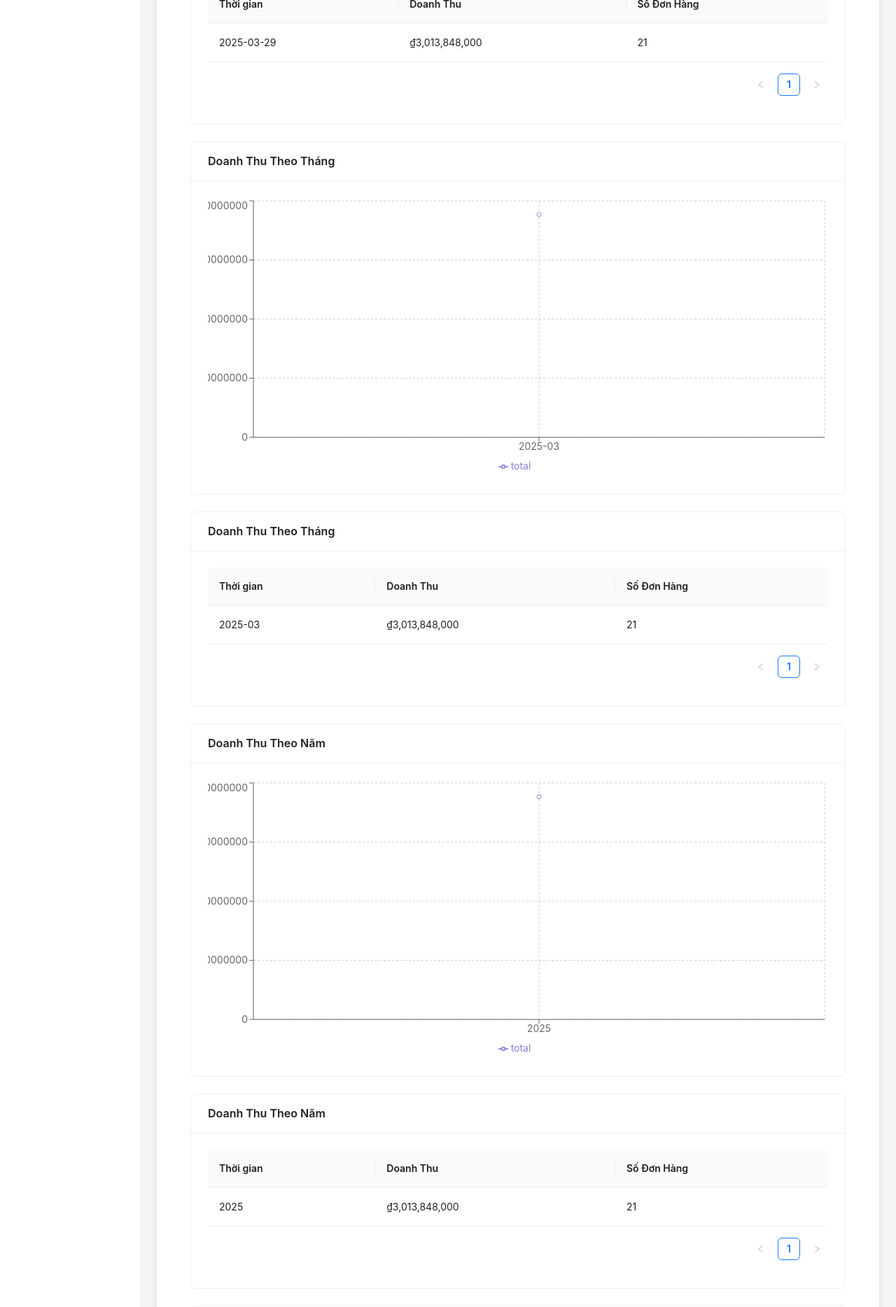
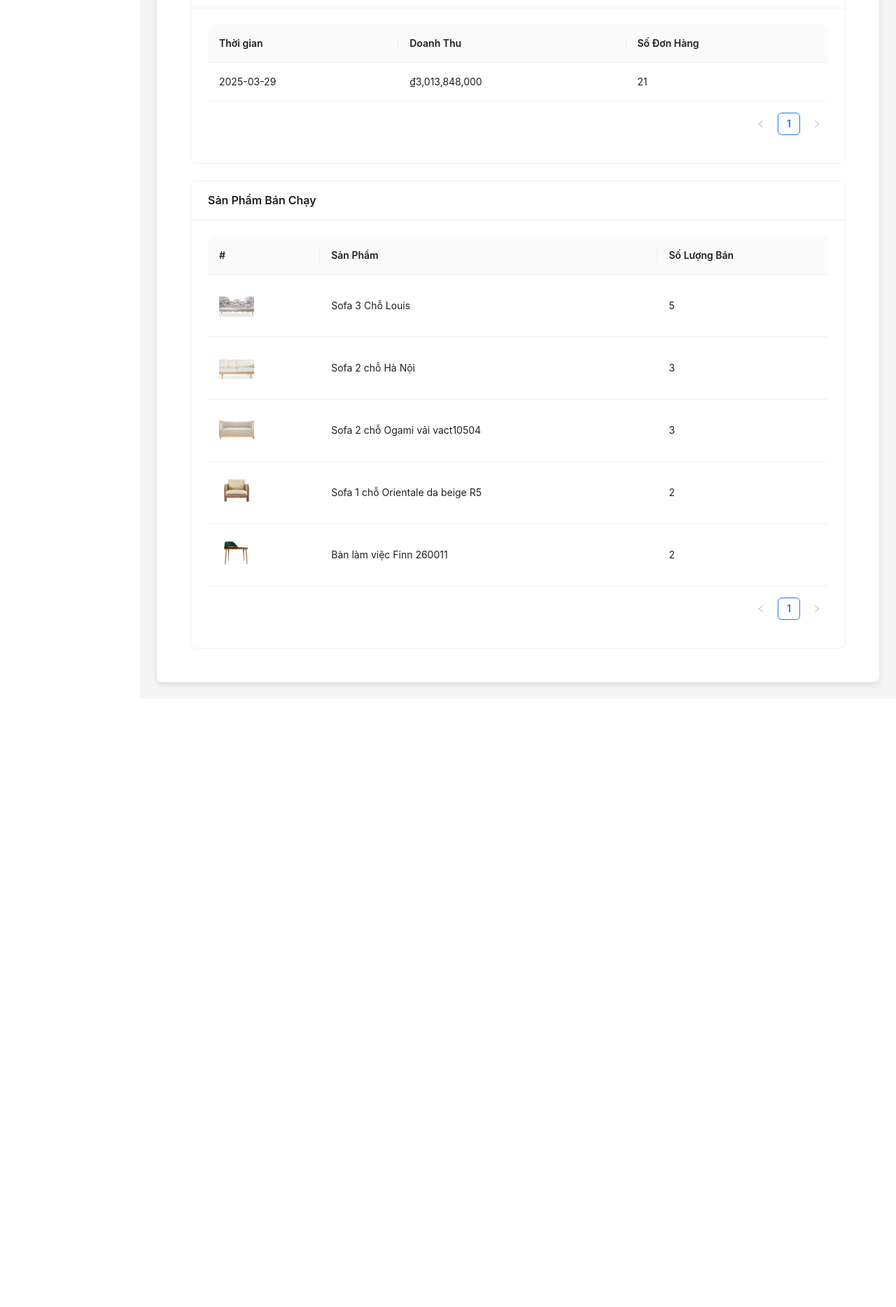
Before and after one commit to Website-Furino/FW2_Spring2025, a React (Vite) app: page /admin/dashboard in a window 1280 px wide. Shown: the part 880-2748 px from the top of the page at 70% size. After the commit the page ends 1879 px from the top, so only its background shows below. Built offline with nearby package versions, Linux system fonts and the light colour scheme; data requests are answered from the project's data file; sample sign-in values are in the browser's storage.

Commit message:
update hiển thị thống kê

```diff
--- a/src/page/(admin)/Dashboard.tsx
+++ b/src/page/(admin)/Dashboard.tsx
@@ -1,5 +1,5 @@
 import React, { useState, useEffect } from "react";
-import { Row, Col, Card, Statistic, Table, Image } from "antd";
+import { Row, Col, Card, Statistic, Table, Image, Select } from "antd";
 import axios from "axios"; // Import axios
 import {
   LineChart,
@@ -13,18 +13,18 @@ import {
 } from "recharts"; // Import recharts
 import dayjs from "dayjs"; // Import dayjs
 
+const { Option } = Select;
+
 const Dashboard = () => {
   const [orderData, setOrderData] = useState([]); // State để lưu trữ dữ liệu đơn hàng
   const [topProducts, setTopProducts] = useState([]); // State để lưu trữ sản phẩm bán chạy
+  const [filterType, setFilterType] = useState("day"); // State để lưu lựa chọn lọc theo ngày/tháng/năm
 
   useEffect(() => {
-    // Lấy dữ liệu đơn hàng
     const fetchData = async () => {
       try {
         const response = await axios.get("http://localhost:3000/orders");
         const data = response.data;
-        console.log(data);
-
         setOrderData(data); // Lưu dữ liệu vào state
 
         // Lọc đơn hàng đã giao thành công
@@ -32,10 +32,9 @@ const Dashboard = () => {
           (order) => order.status === "Đã giao thành công"
         );
 
-        // Tính toán sản phẩm bán chạy theo tên sản phẩm
+        // Tính toán sản phẩm bán chạy
         const productSales = successfulOrders.reduce((result, order) => {
           order.cartItems.forEach((product) => {
-            // Kiểm tra nếu sản phẩm đã tồn tại trong result, nếu có thì cộng dồn số lượng
             if (!result[product.name]) {
               result[product.name] = {
                 name: product.name,
@@ -43,12 +42,11 @@ const Dashboard = () => {
                 imageUrl: product.imageUrl,
               };
             }
-            result[product.name].quantity += product.quantity; // Cộng dồn số lượng sản phẩm theo tên
+            result[product.name].quantity += product.quantity;
           });
           return result;
         }, {});
 
-        // Chuyển dữ liệu sản phẩm bán chạy thành một mảng
         const topSellingProducts = Object.keys(productSales).map(
           (productName) => ({
             key: productName,
@@ -57,12 +55,10 @@ const Dashboard = () => {
             quantity: productSales[productName].quantity,
           })
         );
-        console.log(topSellingProducts);
 
-        // Sắp xếp sản phẩm bán chạy theo số lượng
         setTopProducts(
           topSellingProducts.sort((a, b) => b.quantity - a.quantity).slice(0, 5)
-        ); // Lấy 5 sản phẩm bán chạy nhất
+        );
       } catch (error) {
         console.error("Có lỗi khi lấy dữ liệu đơn hàng:", error);
       }
@@ -74,7 +70,7 @@ const Dashboard = () => {
   // Nhóm đơn hàng theo ngày, tháng và năm
   const groupByDate = (orders) => {
     return orders.reduce((result, order) => {
-      const date = dayjs(order.date).format("YYYY-MM-DD"); // Lấy ngày theo định dạng YYYY-MM-DD
+      const date = dayjs(order.date).format("YYYY-MM-DD");
       if (!result[date]) result[date] = { total: 0, count: 0 };
       result[date].total += parseFloat(order.totalPrice);
       result[date].count += 1;
@@ -84,7 +80,7 @@ const Dashboard = () => {
 
   const groupByMonth = (orders) => {
     return orders.reduce((result, order) => {
-      const month = dayjs(order.date).format("YYYY-MM"); // Lấy tháng theo định dạng YYYY-MM
+      const month = dayjs(order.date).format("YYYY-MM");
       if (!result[month]) result[month] = { total: 0, count: 0 };
       result[month].total += parseFloat(order.totalPrice);
       result[month].count += 1;
@@ -94,7 +90,7 @@ const Dashboard = () => {
 
   const groupByYear = (orders) => {
     return orders.reduce((result, order) => {
-      const year = dayjs(order.date).format("YYYY"); // Lấy năm theo định dạng YYYY
+      const year = dayjs(order.date).format("YYYY");
       if (!result[year]) result[year] = { total: 0, count: 0 };
       result[year].total += parseFloat(order.totalPrice);
       result[year].count += 1;
@@ -106,7 +102,7 @@ const Dashboard = () => {
   const monthlySales = groupByMonth(orderData);
   const yearlySales = groupByYear(orderData);
 
-  // Chuyển dữ liệu thành dạng mà recharts yêu cầu
+  // Dữ liệu cho các biểu đồ
   const dailySalesData = Object.keys(dailySales).map((date) => ({
     name: date,
     total: dailySales[date].total,
@@ -125,7 +121,6 @@ const Dashboard = () => {
     orderCount: yearlySales[year].count,
   }));
 
-  // Các cột bảng thống kê
   const columns = [
     {
       title: "Thời gian",
@@ -145,7 +140,6 @@ const Dashboard = () => {
     },
   ];
 
-  // Cột bảng sản phẩm bán chạy
   const productColumns = [
     {
       title: "#",
@@ -173,18 +167,31 @@ const Dashboard = () => {
 
   return (
     <div style={{ padding: "24px" }}>
-      {/* Thống kê tổng doanh thu của các đơn hàng đã giao thành công */}
+      {/* Chọn thời gian thống kê */}
+      <Row gutter={24} style={{ marginBottom: 24 }}>
+        <Col span={8}>
+          <Select
+            defaultValue="day"
+            style={{ width: "100%" }}
+            onChange={(value) => setFilterType(value)}
+          >
+            <Option value="day">Theo Ngày</Option>
+            <Option value="month">Theo Tháng</Option>
+            <Option value="year">Theo Năm</Option>
+          </Select>
+        </Col>
+      </Row>
+
+      {/* Thống kê tổng doanh thu */}
       <Row gutter={24}>
         <Col span={8}>
           <Card>
             <Statistic
               title="Tổng Doanh Thu"
-              value={
-                orderData.reduce(
-                  (acc, order) => acc + parseFloat(order.totalPrice),
-                  0
-                ) || 0
-              }
+              value={orderData.reduce(
+                (acc, order) => acc + parseFloat(order.totalPrice),
+                0
+              ) || 0}
               precision={2}
               prefix="₫"
             />
@@ -197,12 +204,20 @@ const Dashboard = () => {
         </Col>
       </Row>
 
-      {/* Thống kê theo ngày */}
+      {/* Thống kê theo thời gian đã chọn */}
       <Row gutter={24} style={{ marginTop: 24 }}>
         <Col span={24}>
-          <Card title="Doanh Thu Theo Ngày">
+          <Card title={`Doanh Thu ${filterType === "day" ? "Theo Ngày" : filterType === "month" ? "Theo Tháng" : "Theo Năm"}`}>
             <ResponsiveContainer width="100%" height={400}>
-              <LineChart data={dailySalesData}>
+              <LineChart
+                data={
+                  filterType === "day"
+                    ? dailySalesData
+                    : filterType === "month"
+                    ? monthlySalesData
+                    : yearlySalesData
+                }
+              >
                 <CartesianGrid strokeDasharray="3 3" />
                 <XAxis dataKey="name" />
                 <YAxis />
@@ -217,70 +232,16 @@ const Dashboard = () => {
 
       <Row gutter={24} style={{ marginTop: 24 }}>
         <Col span={24}>
-          <Card title="Doanh Thu Theo Ngày">
+          <Card title={`Doanh Thu ${filterType === "day" ? "Theo Ngày" : filterType === "month" ? "Theo Tháng" : "Theo Năm"}`}>
             <Table
               columns={columns}
-              dataSource={dailySalesData}
-              rowKey="name"
-            />
-          </Card>
-        </Col>
-      </Row>
-
-      {/* Thống kê theo tháng */}
-      <Row gutter={24} style={{ marginTop: 24 }}>
-        <Col span={24}>
-          <Card title="Doanh Thu Theo Tháng">
-            <ResponsiveContainer width="100%" height={400}>
-              <LineChart data={monthlySalesData}>
-                <CartesianGrid strokeDasharray="3 3" />
-                <XAxis dataKey="name" />
-                <YAxis />
-                <Tooltip />
-                <Legend />
-                <Line type="monotone" dataKey="total" stroke="#8884d8" />
-              </LineChart>
-            </ResponsiveContainer>
-          </Card>
-        </Col>
-      </Row>
-
-      <Row gutter={24} style={{ marginTop: 24 }}>
-        <Col span={24}>
-          <Card title="Doanh Thu Theo Tháng">
-            <Table
-              columns={columns}
-              dataSource={monthlySalesData}
-              rowKey="name"
-            />
-          </Card>
-        </Col>
-      </Row>
-
-      {/* Thống kê theo năm */}
-      <Row gutter={24} style={{ marginTop: 24 }}>
-        <Col span={24}>
-          <Card title="Doanh Thu Theo Năm">
-            <ResponsiveContainer width="100%" height={400}>
-              <LineChart data={yearlySalesData}>
-                <CartesianGrid strokeDasharray="3 3" />
-                <XAxis dataKey="name" />
-                <YAxis />
-                <Tooltip />
-                <Legend />
-                <Line type="monotone" dataKey="total" stroke="#8884d8" />
-              </LineChart>
-            </ResponsiveContainer>
-          </Card>
-        </Col>
-      </Row>
-
-      <Row gutter={24} style={{ marginTop: 24 }}>
-        <Col span={24}>
-          <Card title="Doanh Thu Theo Năm">
-            <Table
-              columns={columns}
-              dataSource={yearlySalesData}
+              dataSource={
+                filterType === "day"
+                  ? dailySalesData
+                  : filterType === "month"
+                  ? monthlySalesData
+                  : yearlySalesData
+              }
               rowKey="name"
             />
           </Card>
```
